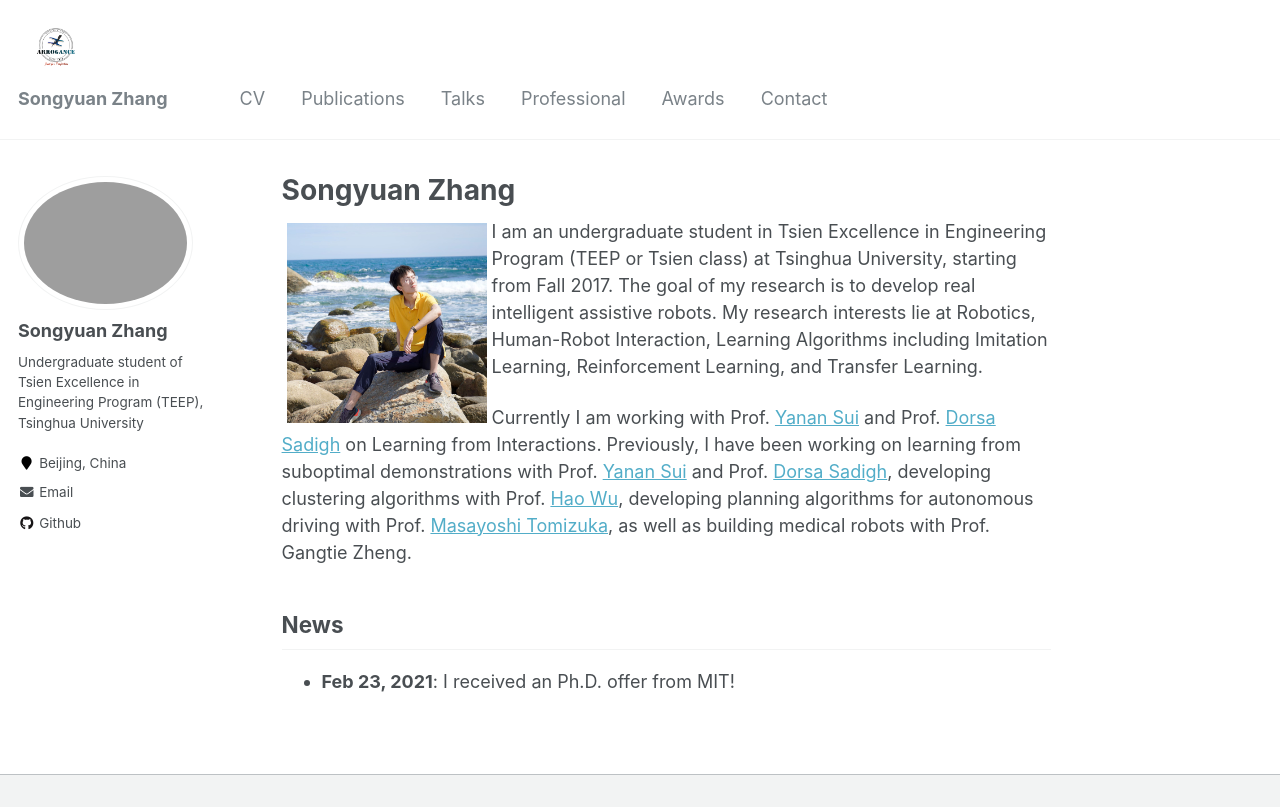
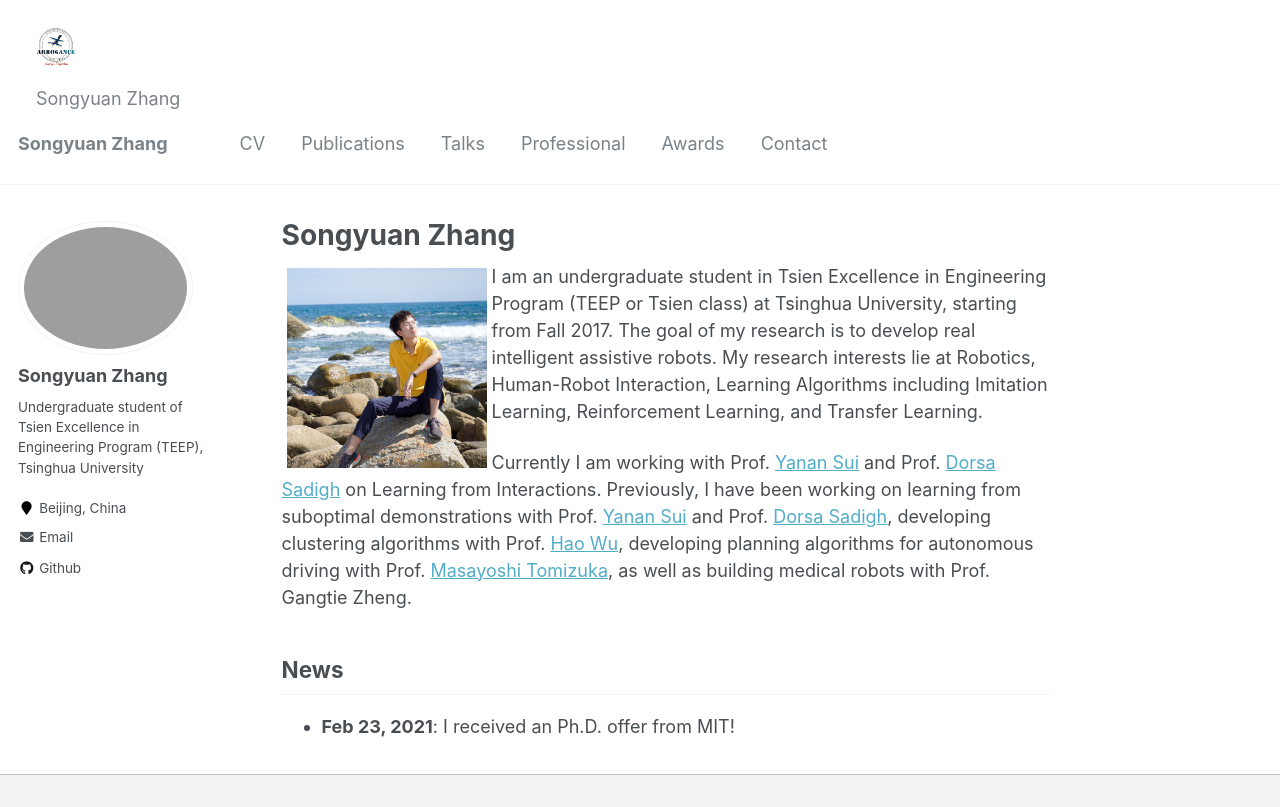
Before and after one commit to syzhang092218-source/syzhang092218-source.github.io, a Jekyll site: the page built from _pages/about.md, in a window 1280 px wide and 947 px high, cut to the strip 0-807 px from the top of the window. Built offline with Jekyll 4.4.1, drawn with Linux system fonts in a browser that asks for light colours.

Commit message:
update head

```diff
--- a/_includes/masthead.html
+++ b/_includes/masthead.html
@@ -8,6 +8,10 @@
 		{% unless logo_path == empty %}
           <a class="site-logo" href="{{ '/' | relative_url }}"><img src="{{ logo_path | relative_url }}" alt="{{ site.masthead_title | default: site.title }}" width="40"></a>
 		{% endunless %}
+		<a class="site-title" href="{{ '/' | relative_url }}">
+          {{ site.masthead_title | default: site.title }}
+          {% if site.subtitle %}<span class="site-subtitle">{{ site.subtitle }}</span>{% endif %}
+        </a>
         <!--<button><div class="navicon"></div></button>-->
         <ul class="visible-links">
           <li class="masthead__menu-item masthead__menu-item--lg"><a href="{{ base_path }}/">{{ site.title }}</a></li>
```
